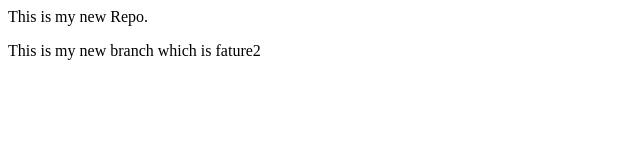
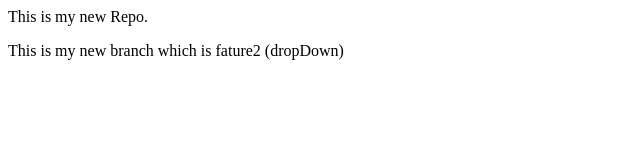
Before and after one commit to Raghu020rs/localrepo, a plain HTML site: page index.html in a window 1280 px wide. Shown: the full height of the page, 0-640 px from the left. Drawn offline with Linux system fonts and the light colour scheme.

Commit message:
Adding dropdown

```diff
--- a/index.html
+++ b/index.html
@@ -2,5 +2,5 @@
   This is my new Repo.
 </p>
 <p>
-  This is my new branch which is fature2
+  This is my new branch which is fature2 (dropDown)
 </p>
```
